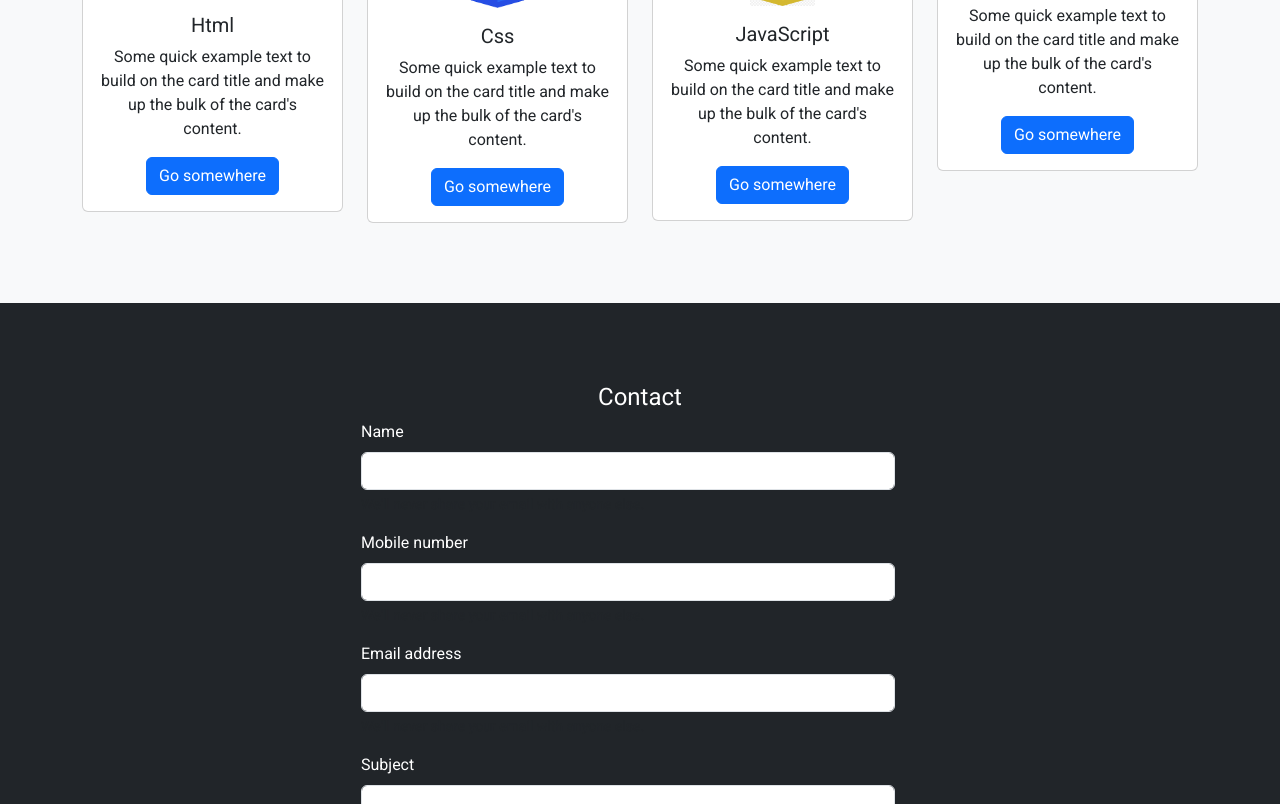
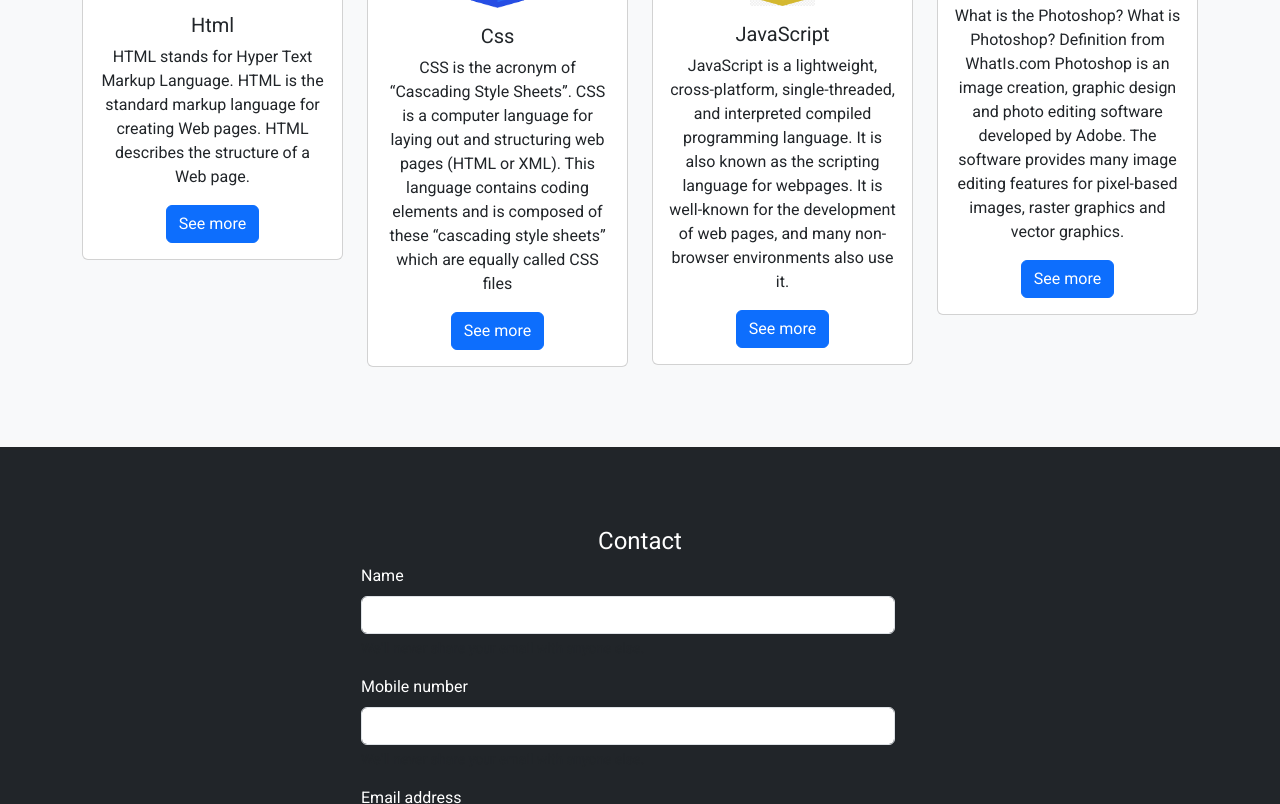
Before and after one commit to Harishnirmal/Harishnirmal-portfolio, a plain HTML site: page index.html in a window 1280 px wide. Shown: the part 2337-3141 px from the top of the page. Drawn offline with nearby package versions, Linux system fonts and the light colour scheme.

Commit message:
added text

```diff
--- a/index.html
+++ b/index.html
@@ -15,13 +15,15 @@
 </head>
 
 <body>
-  <nav class="navbar navbar-expand-lg bg-light-subtle  py-4 text-uppercase border-bottom border border-success navbar sticky-top fluild">
+  <nav
+    class="navbar navbar-expand-lg bg-light-subtle  py-4 text-uppercase border-bottom border border-success navbar sticky-top fluild">
     <div class="container">
       <div class="row">
         <div class="col-md-12 col-sm-6">
           <a class="navbar-brand fs-2" href="#">Harish Nirmal❣️</a>
-      <button class="navbar-toggler" type="button" data-bs-toggle="collapse" data-bs-target="#navbarSupportedContent"
-        aria-controls="navbarSupportedContent" aria-expanded="false" aria-label="Toggle navigation">
+          <button class="navbar-toggler" type="button" data-bs-toggle="collapse"
+            data-bs-target="#navbarSupportedContent" aria-controls="navbarSupportedContent" aria-expanded="false"
+            aria-label="Toggle navigation">
             <span class="navbar-toggler-icon"></span>
           </button>
           <div class="collapse navbar-collapse" id="navbarSupportedContent">
@@ -52,7 +54,8 @@
             <div>
               <h1 class="name">Harish Nirmal m</h1>
               <h3 class="name1">I am a Frontend developer</h3>
-            <a href="https://www.instagram.com/_smart.harish_/" class="btn btn-info btn btn-primary btn-lg text-uppercase fs-15">Connect with me</a>
+              <a href="https://www.instagram.com/_smart.harish_/"
+                class="btn btn-info btn btn-primary btn-lg text-uppercase fs-15">Connect with me</a>
             </div>
           </div>
         </div>
@@ -103,9 +106,9 @@
                 <img src="img/png-trans-html.png" class="card-img-top w-25 m-auto pt-4" alt="html">
                 <div class="card-body text-center">
                   <h5 class="card-title">Html</h5>
-                  <p class="card-text">Some quick example text to build on the card title and make up the bulk of the
-                    card's content.</p>
-                  <a href="#" class="btn btn-primary">Go somewhere</a>
+                  <p class="card-text">HTML stands for Hyper Text Markup Language. HTML is the standard markup language
+                    for creating Web pages. HTML describes the structure of a Web page.</p>
+                  <a href="#" class="btn btn-primary">See more</a>
                 </div>
               </div>
             </div>
@@ -114,9 +117,10 @@
                 <img src="img/download.png" class="card-img-top w-25 m-auto pt-2" alt="html">
                 <div class="card-body">
                   <h5 class="card-title">Css</h5>
-                  <p class="card-text">Some quick example text to build on the card title and make up the bulk of the
-                    card's content.</p>
-                  <a href="#" class="btn btn-primary">Go somewhere</a>
+                  <p class="card-text">CSS is the acronym of “Cascading Style Sheets”. CSS is a computer language for
+                    laying out and structuring web pages (HTML or XML). This language contains coding elements and is
+                    composed of these “cascading style sheets” which are equally called CSS files</p>
+                  <a href="#" class="btn btn-primary">See more</a>
                 </div>
               </div>
             </div>
@@ -125,9 +129,10 @@
                 <img src="img/download (2).png" class="card-img-top w-25 m-auto pt-4" alt="html">
                 <div class="card-body">
                   <h5 class="card-title">JavaScript</h5>
-                  <p class="card-text">Some quick example text to build on the card title and make up the bulk of the
-                    card's content.</p>
-                  <a href="#" class="btn btn-primary">Go somewhere</a>
+                  <p class="card-text">JavaScript is a lightweight, cross-platform, single-threaded, and interpreted
+                    compiled programming language. It is also known as the scripting language for webpages. It is
+                    well-known for the development of web pages, and many non-browser environments also use it.</p>
+                  <a href="#" class="btn btn-primary">See more</a>
                 </div>
               </div>
             </div>
@@ -136,9 +141,12 @@
                 <img src="/img/download (1).png" class="card-img-top w-25 m-auto pt-4" alt="html">
                 <div class="card-body">
                   <h5 class="card-title">photoshop</h5>
-                  <p class="card-text">Some quick example text to build on the card title and make up the bulk of the
-                    card's content.</p>
-                  <a href="#" class="btn btn-primary">Go somewhere</a>
+                  <p class="card-text">What is the Photoshop?
+                    What is Photoshop? Definition from WhatIs.com
+                    Photoshop is an image creation, graphic design and photo editing software developed by Adobe. The
+                    software provides many image editing features for pixel-based images, raster graphics and vector
+                    graphics.</p>
+                  <a href="#" class="btn btn-primary">See more</a>
                 </div>
               </div>
             </div>
@@ -190,7 +198,7 @@
     <div class="container text-center mb-0">
       <div class="row">
         <div class="col-md-12">
-          <p >Copyright: 2024. Designed and developed by Harish❣️</p>
+          <p>Copyright: 2024. Designed and developed by Harish❣️</p>
 
         </div>
       </div>
```
Lines whose indentation alone changed are shown as unchanged.
